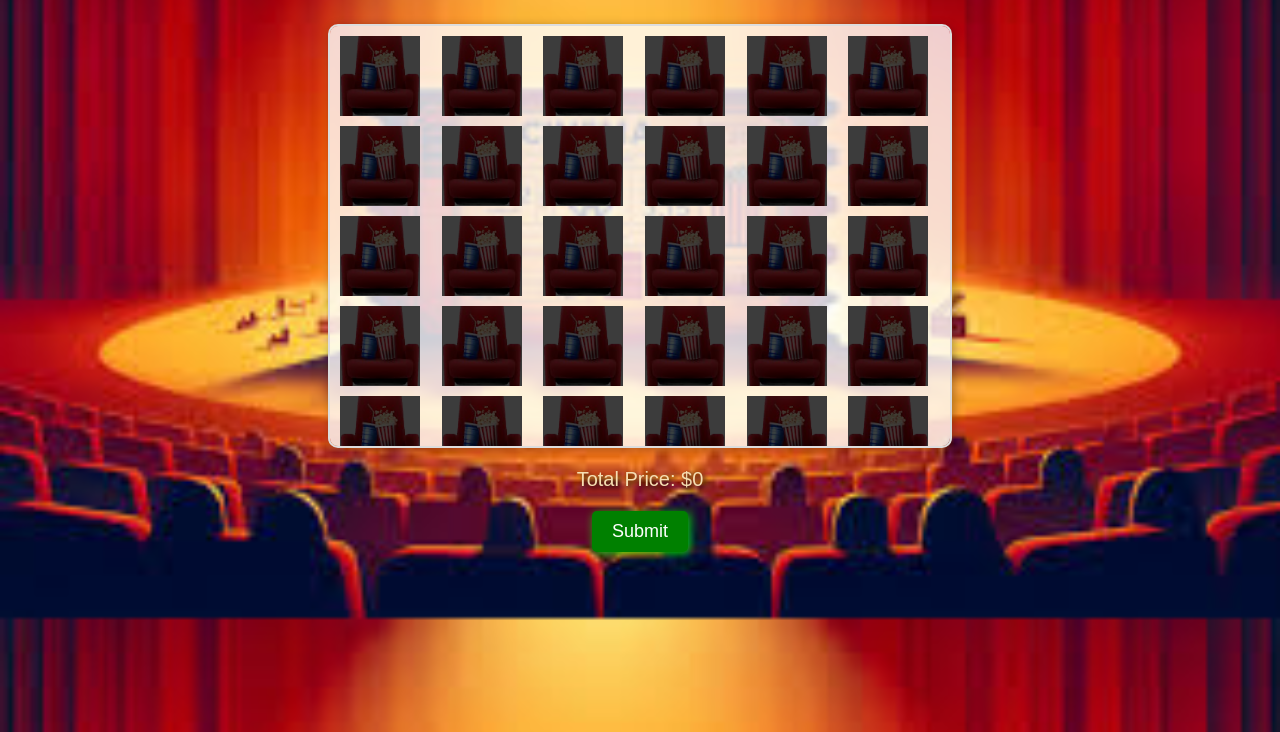
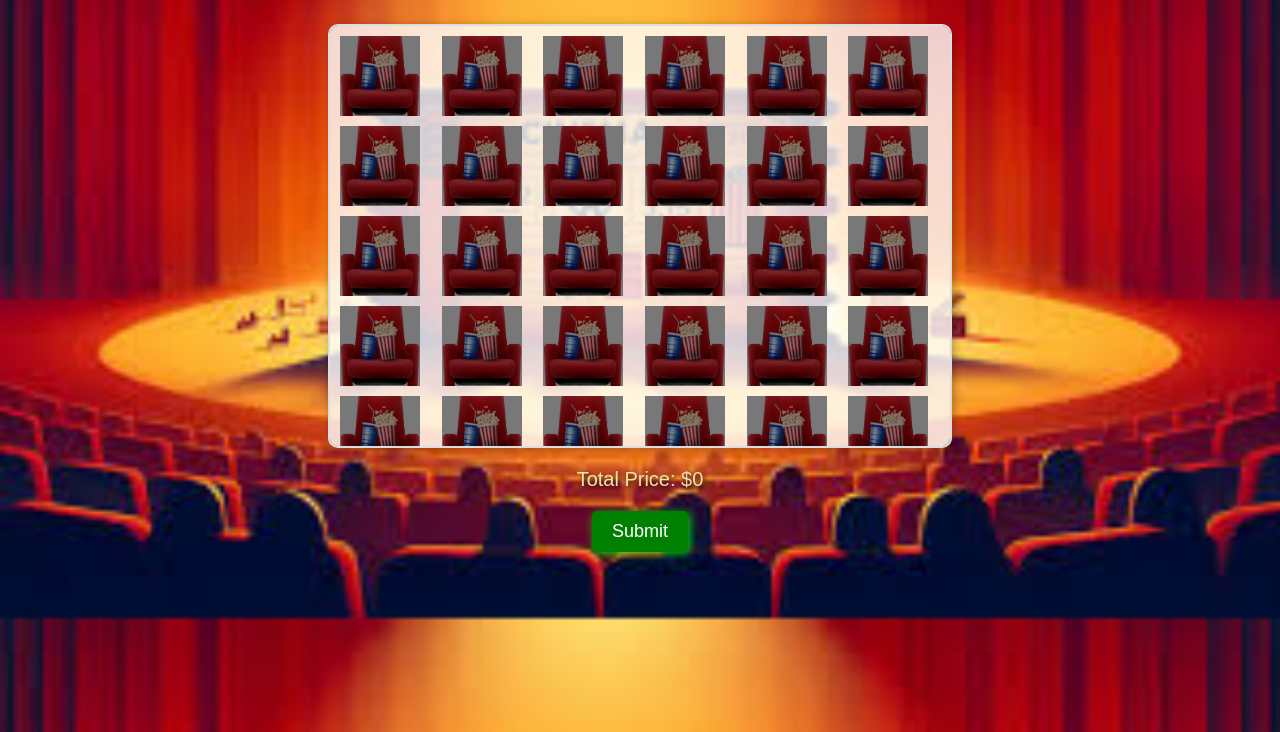
Before and after one commit to Satyam4755/Satyam4755, a plain HTML site: page index.html in a window 1280 px wide. Shown: the part 68-800 px from the top of the page. Drawn offline with Linux system fonts and the light colour scheme.

Commit message:
index.html

```diff
--- a/index.html
+++ b/index.html
@@ -59,7 +59,7 @@
             transform: scale(1.1);
         }
         .seat{
-            filter: brightness(0.25);
+            filter: brightness(0.5);
         }
 
         .seat.selected {
```
